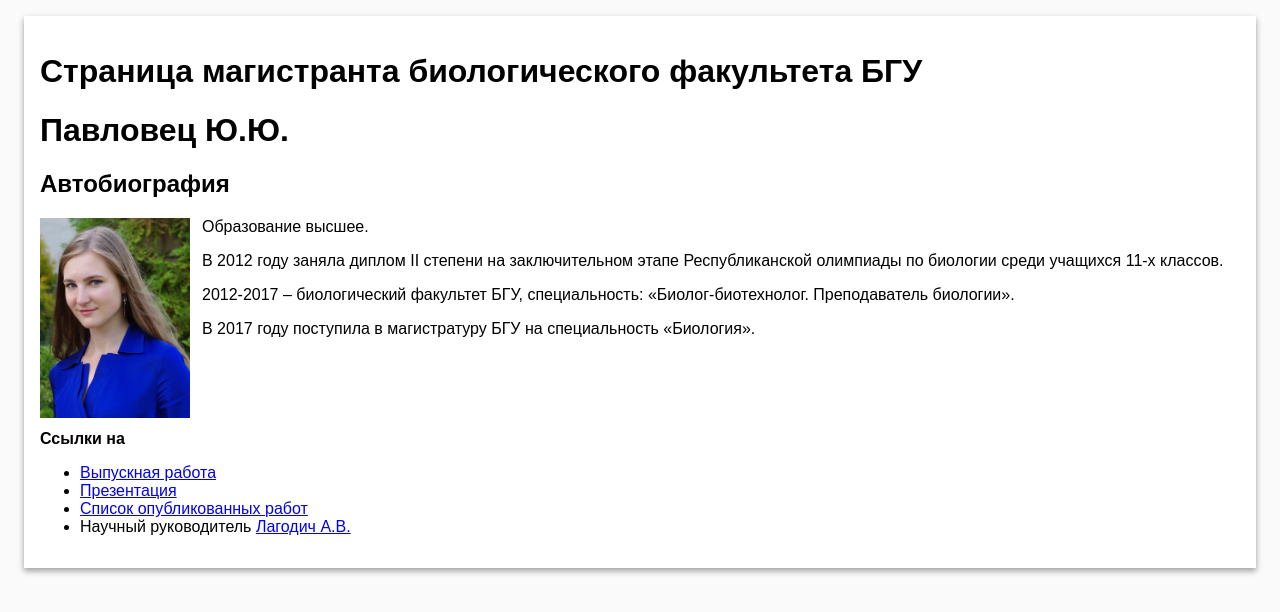
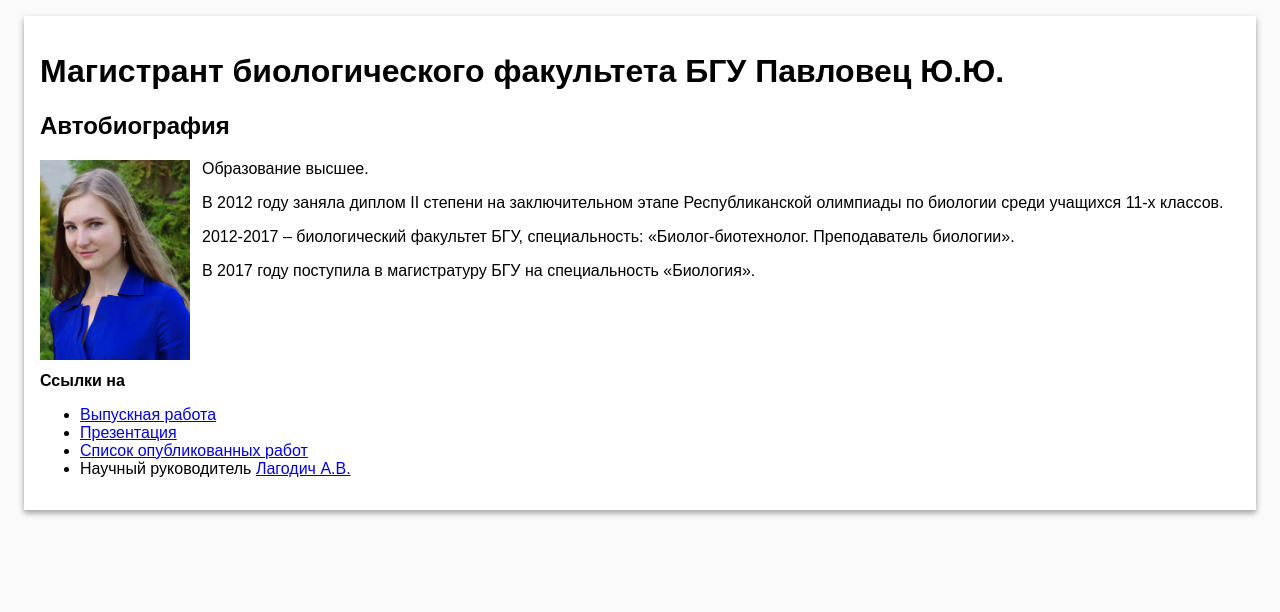
Before and after one commit to YulianaPavlovets/Magistr, a plain HTML site: page index.html in a window 1280 px wide. Drawn offline with Linux system fonts and the light colour scheme.

Commit message:
Update index.html

```diff
--- a/index.html
+++ b/index.html
@@ -36,8 +36,7 @@
 
 <body>
     <main>
-        <h1>Страница магистранта биологического факультета БГУ</h1>
-        <h1>Павловец Ю.Ю.</h1>
+        <h1>Магистрант биологического факультета БГУ Павловец Ю.Ю.</h1>
         <section class="info">
             <h2>Автобиография</h2>
             <img src="./Portret.jpg" alt="Фотография Павловец Ю.Ю." class="photo">
```
